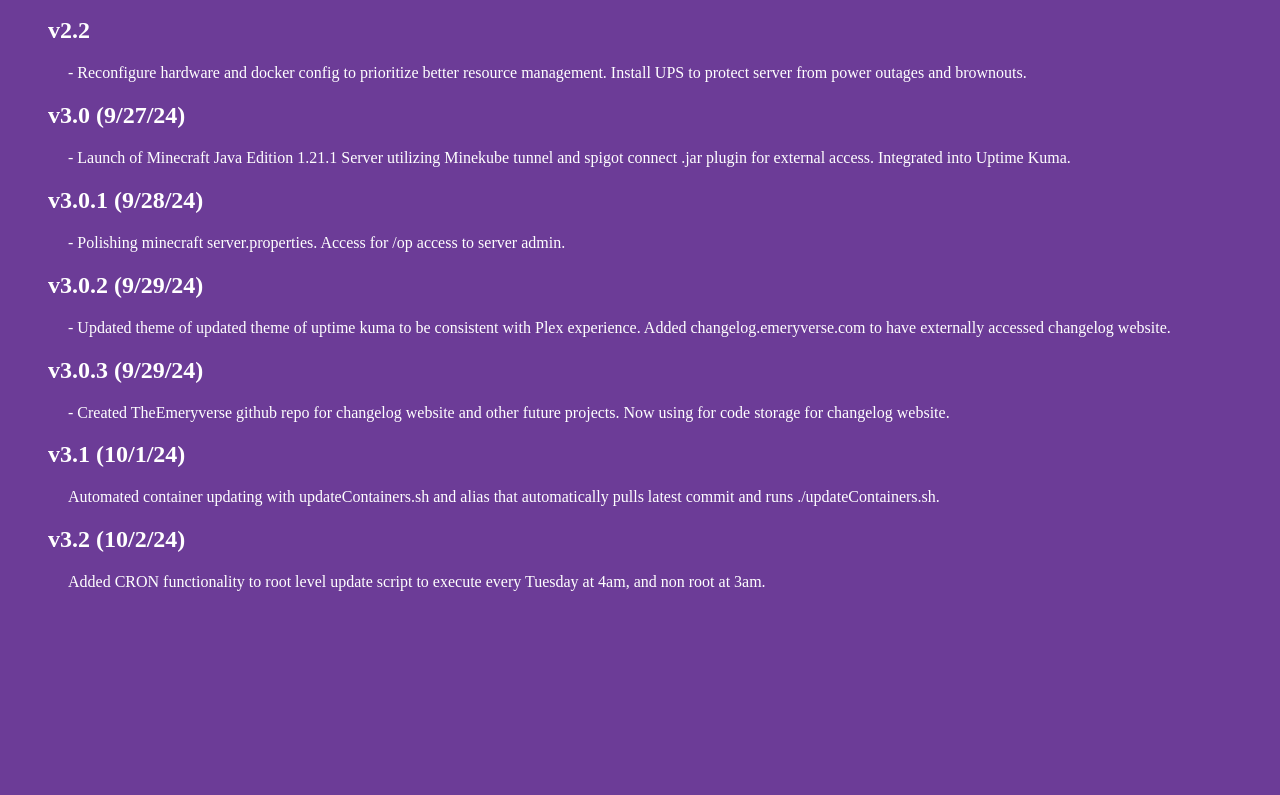
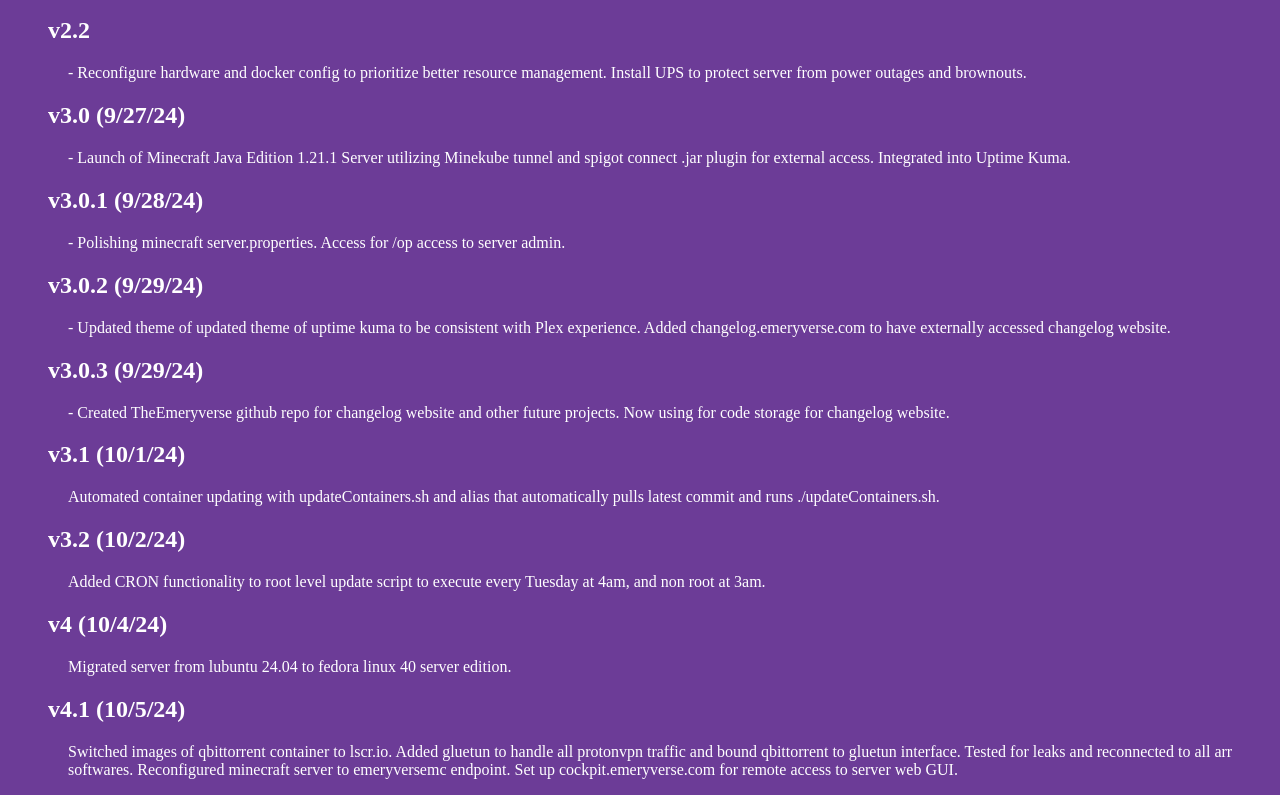
Before and after one commit to TheEmeryverse/changelog, a plain HTML site: page index.html in a window 1280 px wide. Shown: the part 741-1536 px from the top of the page. Before the commit the page ends 1348 px from the top, so only its background shows below. Drawn offline with Linux system fonts and the light colour scheme.

Commit message:
v4 and v4.1

```diff
--- a/index.html
+++ b/index.html
@@ -1,7 +1,7 @@
 <!DOCTYPE html>
 <html>
 <head>
-<link rel="stylesheet" href="style.css?version=9">
+<link rel="stylesheet" href="style.css?version=10">
 </head>
 <body>
 
@@ -61,3 +61,9 @@
 
 <h2>v3.2 (10/2/24)</h2>
 <p>Added CRON functionality to root level update script to execute every Tuesday at 4am, and non root at 3am.</p>
+
+<h2>v4 (10/4/24)</h2>
+<p>Migrated server from lubuntu 24.04 to fedora linux 40 server edition.</p>
+
+<h2>v4.1 (10/5/24)</h2>
+<p>Switched images of qbittorrent container to lscr.io. Added gluetun to handle all protonvpn traffic and bound qbittorrent to gluetun interface. Tested for leaks and reconnected to all arr softwares. Reconfigured minecraft server to emeryversemc endpoint. Set up cockpit.emeryverse.com for remote access to server web GUI.</p>
```
